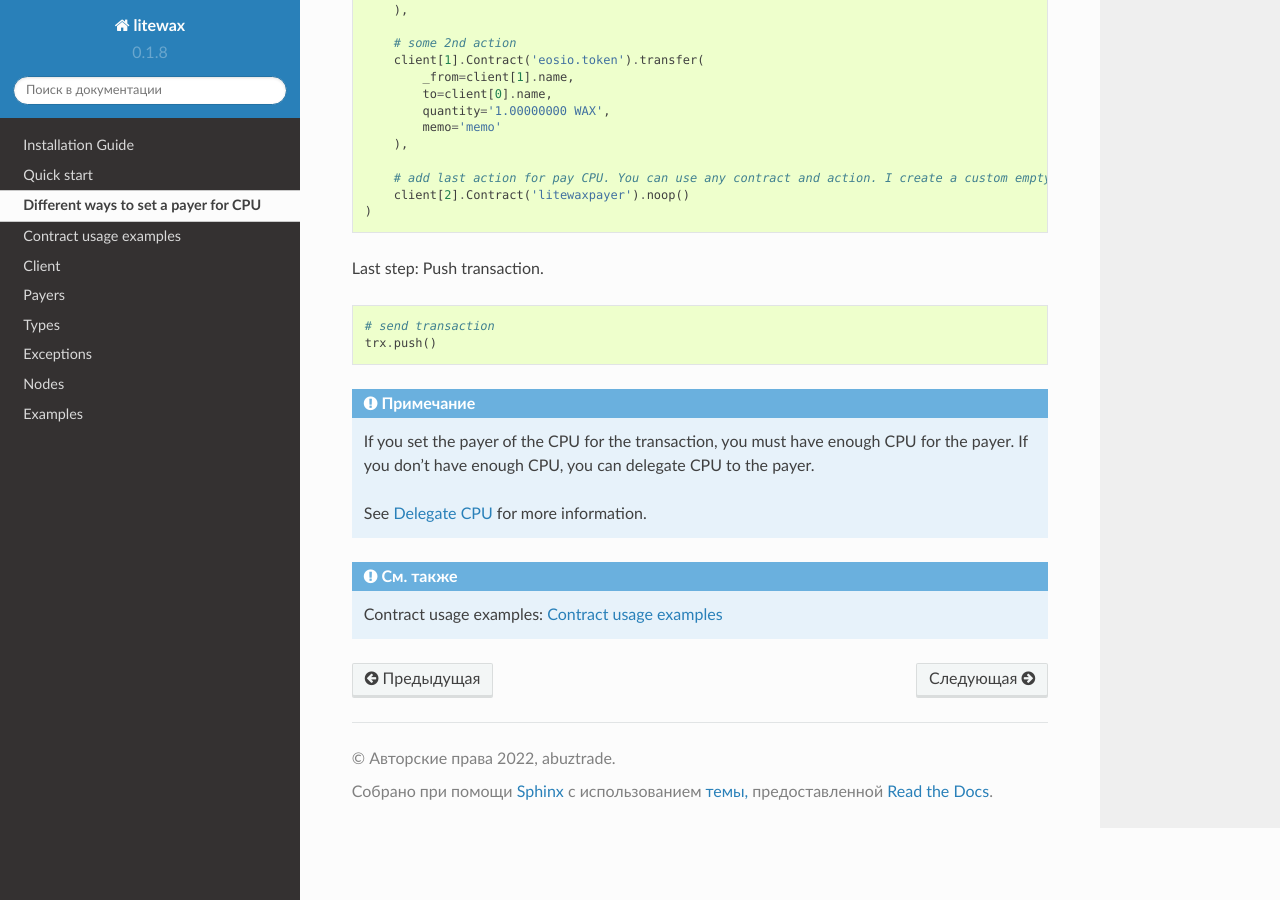
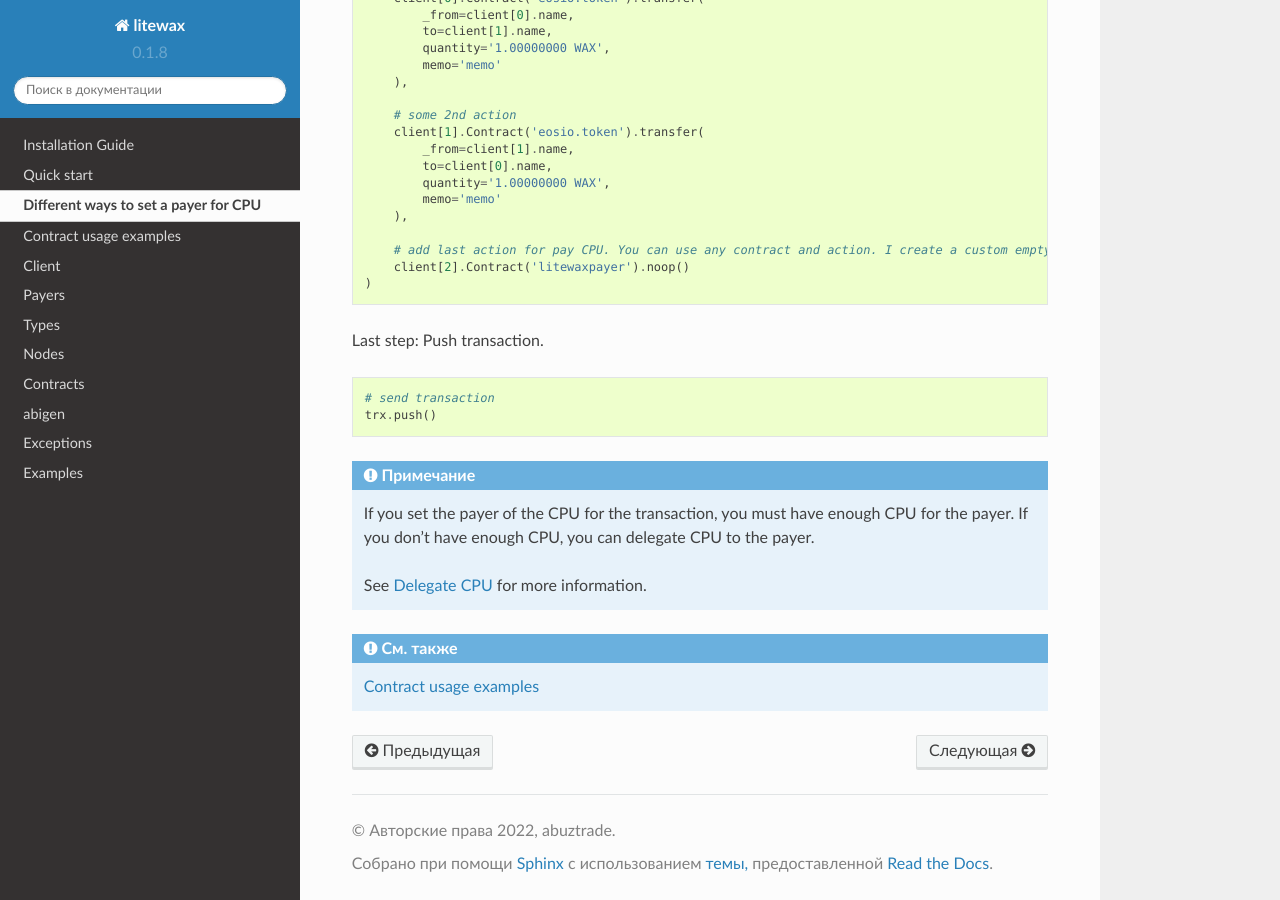
Before and after one commit to makarworld/litewax, a Sphinx documentation site: the page built from docs/source/pay_for_cpu.rst, in a window 1280 px wide and 900 px high, scrolled down 1590 px. Built offline with Sphinx 7.4.7 and the Read the Docs theme 2.0.0, drawn with Linux system fonts in a browser that asks for light colours.

Commit message:
fix example; fix docs;

```diff
--- /dev/null
+++ b/docs/source/abigen.rst
@@ -0,0 +1,6 @@
+======
+abigen
+======
+
+.. automodule:: litewax.abigen
+   :members:
--- a/docs/source/clients/index.rst
+++ b/docs/source/clients/index.rst
@@ -3,6 +3,7 @@
 ========
 
 .. toctree::
+    :maxdepth: 2
 
     client
     transaction/index
--- /dev/null
+++ b/docs/source/contract.rst
@@ -0,0 +1,6 @@
+=========
+Contracts
+=========
+
+.. automodule:: litewax.contract
+    :members:
--- a/docs/source/contract_usage_examples.rst
+++ b/docs/source/contract_usage_examples.rst
@@ -16,7 +16,7 @@
 
 .. code-block:: python
 
-    from eosio_token import eosio_token
+    from contracts.eosio_token import eosio_token
     contract = eosio_token(actor='alice', permission='active')
     single_action = contract.transfer('alice', 'bob', '1.00000000 WAX', 'memo')
 
@@ -24,7 +24,7 @@
 
 .. code-block:: python
 
-    from eosio_token import eosio_token
+    from contracts.eosio_token import eosio_token
     contract = eosio_token(actor='alice', permission='active')
     contract.push_actions(
         private_keys=['5K...'],
@@ -42,11 +42,11 @@
     contract = Contract('eosio.token', actor='alice')
     single_action = contract.transfer('alice', 'bob', '1.00000000 WAX', 'memo')
 
-Also you can use :function:`Contract` function in :obj:`litewax.clients.Client` object:
+Also you can use `Contract` function in :obj:`litewax.clients.Client` object:
 
 .. note::
 
-    If you use :function:`Contract` function in :obj:`litewax.clients.Client` object,
+    If you use `Contract` function in :obj:`litewax.clients.Client` object,
     you don't need to specify `actor` in contract constructor, but may specify `permission` if need.
 
 
--- a/docs/source/index.rst
+++ b/docs/source/index.rst
@@ -18,6 +18,8 @@
     clients/index
     payers
     types
+    nodes
+    contract
+    abigen
     exceptions
-    nodes
     examples/index
--- a/docs/source/pay_for_cpu.rst
+++ b/docs/source/pay_for_cpu.rst
@@ -8,10 +8,13 @@
 
 .. seealso::
 
-    `How to set a payer <https://developers.eos.io/manuals/eosjs/latest/how-to-guides/how-to-set-a-payer>`_
-    `CPU bandwidth <https://developers.eos.io/welcome/latest/glossary/index/#cpu>`_
-    `Delegate CPU <https://developers.eos.io/manuals/eos/v2.0/cleos/how-to-guides/how-to-delegate-CPU-resource>`_
-    `Undelegate CPU <https://developers.eos.io/manuals/eos/v2.0/cleos/how-to-guides/how-to-undelegate-CPU>`_
+    * `How to set a payer <https://developers.eos.io/manuals/eosjs/latest/how-to-guides/how-to-set-a-payer>`_
+
+    * `CPU bandwidth <https://developers.eos.io/welcome/latest/glossary/index/#cpu>`_
+
+    * `Delegate CPU <https://developers.eos.io/manuals/eos/v2.0/cleos/how-to-guides/how-to-delegate-CPU-resource>`_
+
+    * `Undelegate CPU <https://developers.eos.io/manuals/eos/v2.0/cleos/how-to-guides/how-to-undelegate-CPU>`_
 
 
 In litewax you can set the payer of the CPU for a transaction.
@@ -111,4 +114,4 @@
 
 .. seealso::
 
-    Contract usage examples: `Contract usage examples <https://litewax.readthedocs.io/en/latest/contract_usage_examples.html>`_
+    `Contract usage examples <https://litewax.readthedocs.io/en/latest/contract_usage_examples.html>`_
```
Also changed, not shown: docs/source/quick_start.rst (+6 -2 lines), 1 other file.
